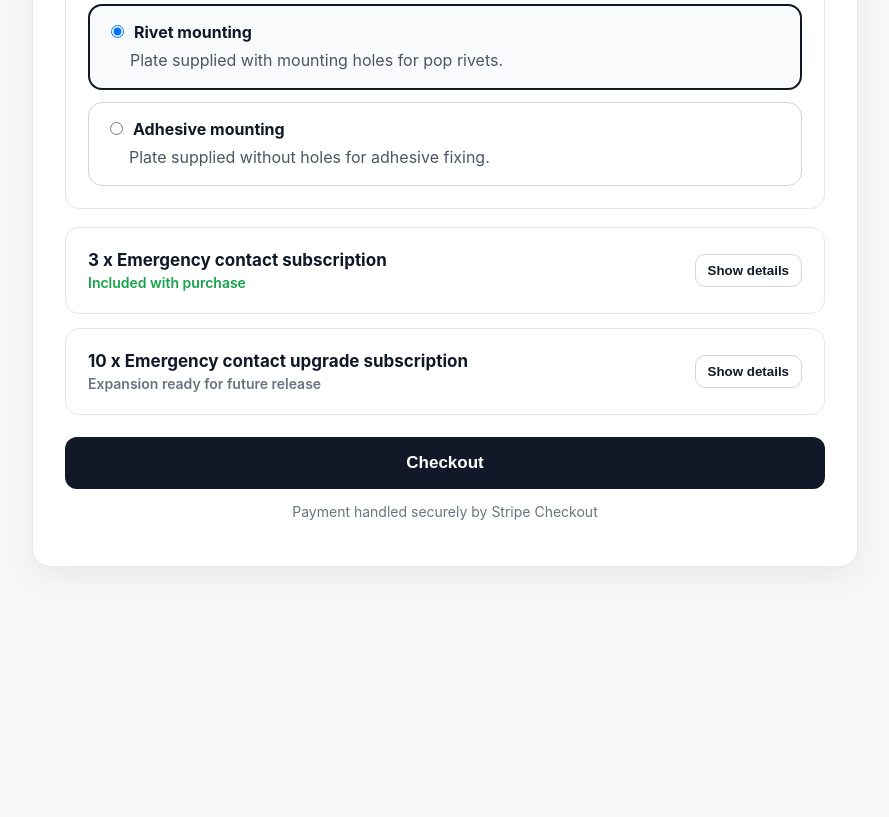
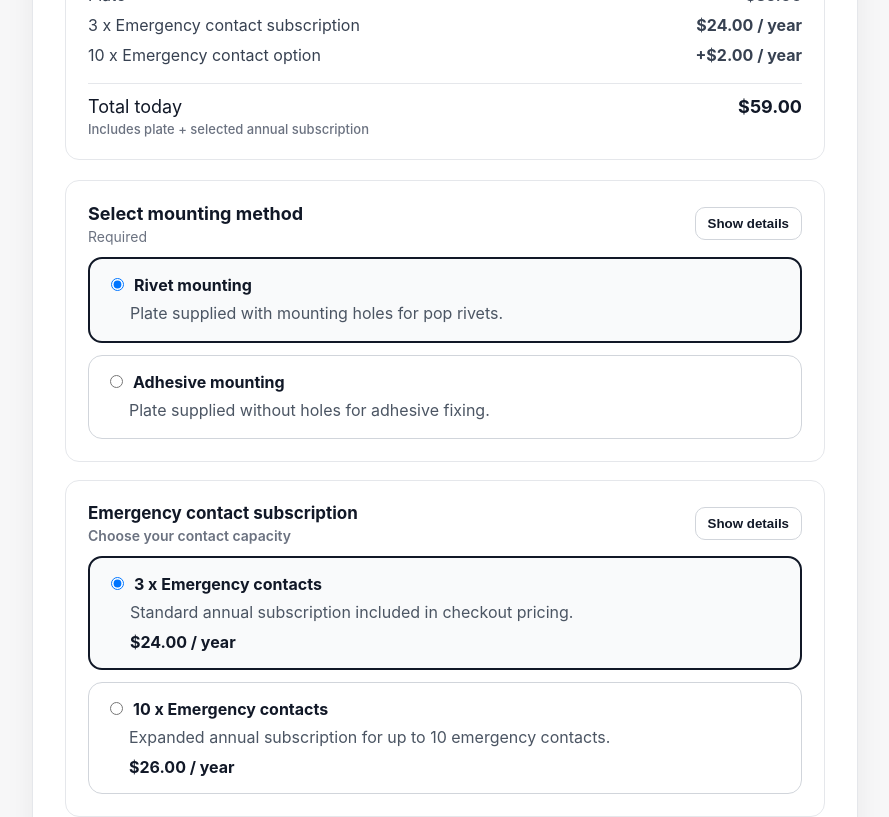
Before and after one commit to Carascan/carascan-platform, a Next.js app: page /buy in a window 1280 px wide. Shown: the part 740-1557 px from the top of the page, without its empty margins (195-1084 px from the left). Before the commit the page ends 1339 px from the top, so only its background shows below. Built offline with nearby package versions, Linux system fonts and the light colour scheme.

Commit message:
Add active emergency contact plan options and pricing to buy page

```diff
--- a/app/buy/page.tsx
+++ b/app/buy/page.tsx
@@ -9,9 +9,19 @@ export default function Buy() {
   const [mountingMethod, setMountingMethod] = useState<"rivet" | "adhesive">(
     "rivet"
   );
+  const [emergencyPlan, setEmergencyPlan] = useState<"3" | "10">("3");
   const [showMountingInfo, setShowMountingInfo] = useState(false);
   const [showIncludedInfo, setShowIncludedInfo] = useState(false);
   const [showUpgradeInfo, setShowUpgradeInfo] = useState(false);
+
+  const platePrice = 35;
+  const standardSubscription = 24;
+  const upgradeDelta = 2;
+  const subscriptionPrice =
+    emergencyPlan === "10"
+      ? standardSubscription + upgradeDelta
+      : standardSubscription;
+  const totalToday = platePrice + subscriptionPrice;
 
   return (
     <main
@@ -100,6 +110,90 @@ export default function Buy() {
             <div>• Unique Carascan QR code</div>
             <div>• Laser engraved for durable outdoor use</div>
             <div>• Customer contact personalisation completed after purchase</div>
+          </div>
+        </div>
+
+        <div
+          style={{
+            border: "1px solid #e5e7eb",
+            borderRadius: 14,
+            padding: 22,
+            marginBottom: 20,
+            background: "#ffffff",
+          }}
+        >
+          <div
+            style={{
+              fontSize: 18,
+              fontWeight: 700,
+              color: "#111827",
+              marginBottom: 14,
+            }}
+          >
+            Pricing
+          </div>
+
+          <div style={{ display: "grid", gap: 10, color: "#374151" }}>
+            <div
+              style={{
+                display: "flex",
+                justifyContent: "space-between",
+                gap: 16,
+              }}
+            >
+              <span>Plate</span>
+              <strong>$35.00</strong>
+            </div>
+
+            <div
+              style={{
+                display: "flex",
+                justifyContent: "space-between",
+                gap: 16,
+              }}
+            >
+              <span>3 x Emergency contact subscription</span>
+              <strong>$24.00 / year</strong>
+            </div>
+
+            <div
+              style={{
+                display: "flex",
+                justifyContent: "space-between",
+                gap: 16,
+              }}
+            >
+              <span>10 x Emergency contact option</span>
+              <strong>+$2.00 / year</strong>
+            </div>
+
+            <div
+              style={{
+                marginTop: 8,
+                paddingTop: 12,
+                borderTop: "1px solid #e5e7eb",
+                display: "flex",
+                justifyContent: "space-between",
+                gap: 16,
+                color: "#111827",
+                fontSize: 18,
+              }}
+            >
+              <span>
+                Total today
+                <div
+                  style={{
+                    fontSize: 13,
+                    fontWeight: 500,
+                    color: "#6b7280",
+                    marginTop: 4,
+                  }}
+                >
+                  Includes plate + selected annual subscription
+                </div>
+              </span>
+              <strong>${totalToday}.00</strong>
+            </div>
           </div>
         </div>
 
@@ -276,6 +370,7 @@ export default function Buy() {
                 gap: 12,
                 alignItems: "center",
                 flexWrap: "wrap",
+                marginBottom: 12,
               }}
             >
               <div>
@@ -286,17 +381,17 @@ export default function Buy() {
                     color: "#111827",
                   }}
                 >
-                  3 x Emergency contact subscription
+                  Emergency contact subscription
                 </div>
                 <div
                   style={{
                     marginTop: 4,
-                    color: "#16a34a",
+                    color: "#6b7280",
                     fontWeight: 600,
                     fontSize: 14,
                   }}
                 >
-                  Included with purchase
+                  Choose your contact capacity
                 </div>
               </div>
 
@@ -320,7 +415,7 @@ export default function Buy() {
             {showIncludedInfo && (
               <div
                 style={{
-                  marginTop: 14,
+                  marginBottom: 16,
                   padding: 14,
                   borderRadius: 12,
                   background: "#f9fafb",
@@ -329,11 +424,109 @@ export default function Buy() {
                   lineHeight: 1.6,
                 }}
               >
-                Your Carascan purchase includes support for up to 3 emergency
-                contacts. This is part of the included subscription and does not
-                need to be selected separately during checkout.
+                The standard Carascan subscription supports up to 3 emergency
+                contacts.
+                <br />
+                If you would like more than 3 emergency contacts, up to 10
+                contacts can be purchased.
+                <br />
+                Subscription renews annually.
               </div>
             )}
+
+            <div style={{ display: "grid", gap: 12 }}>
+              <label
+                style={{
+                  display: "block",
+                  border:
+                    emergencyPlan === "3"
+                      ? "2px solid #111827"
+                      : "1px solid #d1d5db",
+                  borderRadius: 14,
+                  padding: 16,
+                  cursor: "pointer",
+                  background: emergencyPlan === "3" ? "#f9fafb" : "#ffffff",
+                }}
+              >
+                <input
+                  type="radio"
+                  name="emergency_plan"
+                  value="3"
+                  checked={emergencyPlan === "3"}
+                  onChange={() => setEmergencyPlan("3")}
+                  style={{ marginRight: 10 }}
+                />
+                <span style={{ fontWeight: 700, color: "#111827" }}>
+                  3 x Emergency contacts
+                </span>
+                <div
+                  style={{
+                    marginTop: 6,
+                    marginLeft: 24,
+                    color: "#4b5563",
+                    lineHeight: 1.5,
+                  }}
+                >
+                  Standard annual subscription included in checkout pricing.
+                </div>
+                <div
+                  style={{
+                    marginTop: 8,
+                    marginLeft: 24,
+                    fontWeight: 700,
+                    color: "#111827",
+                  }}
+                >
+                  $24.00 / year
+                </div>
+              </label>
+
+              <label
+                style={{
+                  display: "block",
+                  border:
+                    emergencyPlan === "10"
+                      ? "2px solid #111827"
+                      : "1px solid #d1d5db",
+                  borderRadius: 14,
+                  padding: 16,
+                  cursor: "pointer",
+                  background: emergencyPlan === "10" ? "#f9fafb" : "#ffffff",
+                }}
+              >
+                <input
+                  type="radio"
+                  name="emergency_plan"
+                  value="10"
+                  checked={emergencyPlan === "10"}
+                  onChange={() => setEmergencyPlan("10")}
+                  style={{ marginRight: 10 }}
+                />
+                <span style={{ fontWeight: 700, color: "#111827" }}>
+                  10 x Emergency contacts
+                </span>
+                <div
+                  style={{
+                    marginTop: 6,
+                    marginLeft: 24,
+                    color: "#4b5563",
+                    lineHeight: 1.5,
+                  }}
+                >
+                  Expanded annual subscription for up to 10 emergency contacts.
+                </div>
+                <div
+                  style={{
+                    marginTop: 8,
+                    marginLeft: 24,
+                    fontWeight: 700,
+                    color: "#111827",
+                  }}
+                >
+                  $26.00 / year
+                </div>
+              </label>
+            </div>
           </div>
 
           <div
@@ -362,7 +555,7 @@ export default function Buy() {
                     color: "#111827",
                   }}
                 >
-                  10 x Emergency contact upgrade subscription
+                  Future subscription expansion
                 </div>
                 <div
                   style={{
@@ -372,7 +565,7 @@ export default function Buy() {
                     fontSize: 14,
                   }}
                 >
-                  Expansion ready for future release
+                  Page structure kept ready for later additions
                 </div>
               </div>
 
@@ -405,10 +598,9 @@ export default function Buy() {
                   lineHeight: 1.6,
                 }}
               >
-                This section is being kept ready for future subscription
-                expansion. It is not currently a separate live purchase option,
-                but the buy page structure is prepared so additional tiers can be
-                added cleanly later.
+                This buy page is being structured so additional product and
+                subscription options can be added cleanly later without
+                rebuilding the full page flow.
               </div>
             )}
           </div>
```
